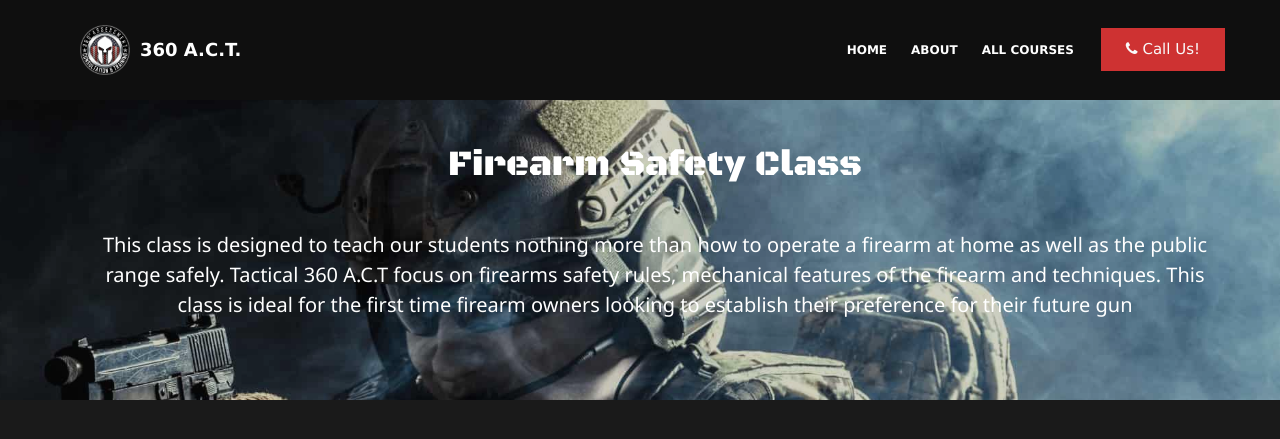
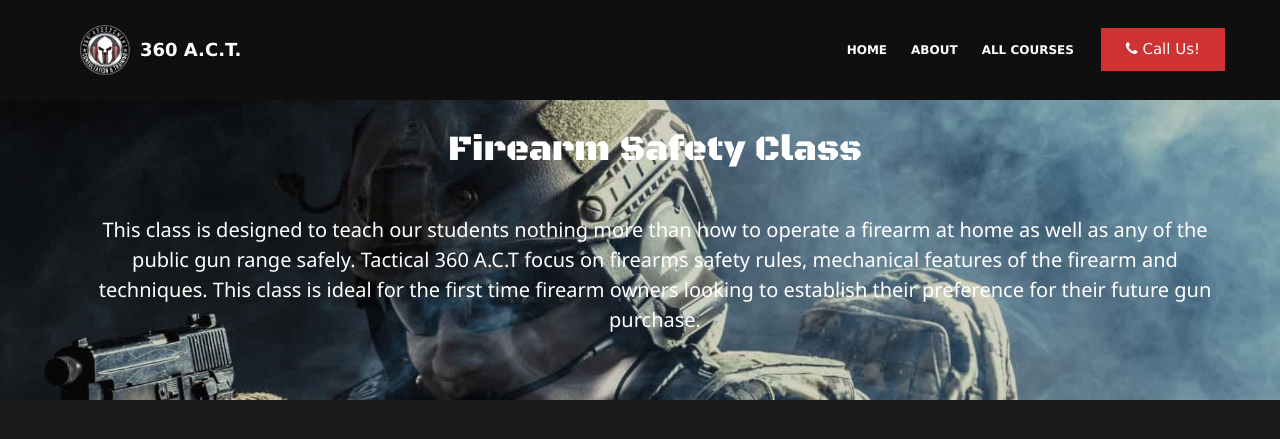
Before and after one commit to sduong9392/Tactical360ActWebsite, a Jekyll site: the page built from pages/Firearms Safety.md, in a window 1280 px wide and 1400 px high, cut to the strip 0-480 px from the top of the window. Shown: the top 439 px of the strip. Built offline with Jekyll 4.4.1, drawn with Linux system fonts in a browser that asks for light colours; comment, search, counter and statistics services are not loaded; some of the changed text lies outside the part shown.

Commit message:
pages/Firearms Safety.md updated from https://stackedit.io/

```diff
--- a/pages/Firearms Safety.md
+++ b/pages/Firearms Safety.md
@@ -2,11 +2,11 @@
 title: "Firearm Safety Class"
 price: "$50"
 image: "https://images.pexels.com/photos/3602946/pexels-photo-3602946.jpeg?auto=compress&cs=tinysrgb&dpr=2&h=750&w=1260"
-summary: This class is designed to teach our students nothing more than how to operate a firearm at home as well as the public range safely.  Tactical 360 A.C.T focus on firearms safety rules, mechanical features of the firearm and techniques.  This class is ideal for the first time firearm owners looking to establish their preference for their future gun
+summary: This class is designed to teach our students nothing more than how to operate a firearm at home as well as any of the public gun range safely.  Tactical 360 A.C.T focus on firearms safety rules, mechanical features of the firearm and techniques.  This class is ideal for the first time firearm owners looking to establish their preference for their future gun purchase.
 tag: "featured"
 ---
 
 
 <!--stackedit_data:
-eyJoaXN0b3J5IjpbODg4NjQxMTM0LC00OTU5OTI4ODBdfQ==
+eyJoaXN0b3J5IjpbLTEwNTc4NDkxNCwtNDk1OTkyODgwXX0=
 -->
```
